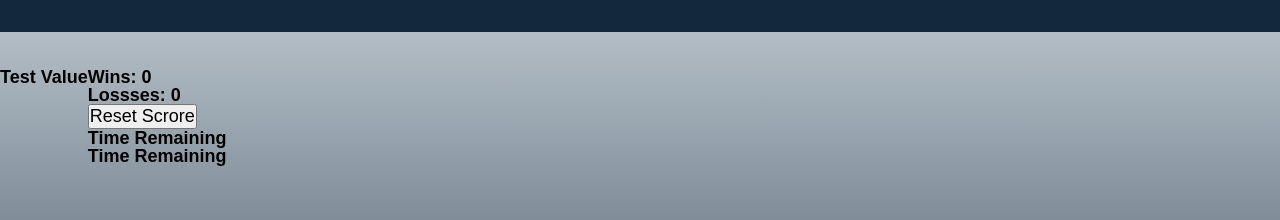
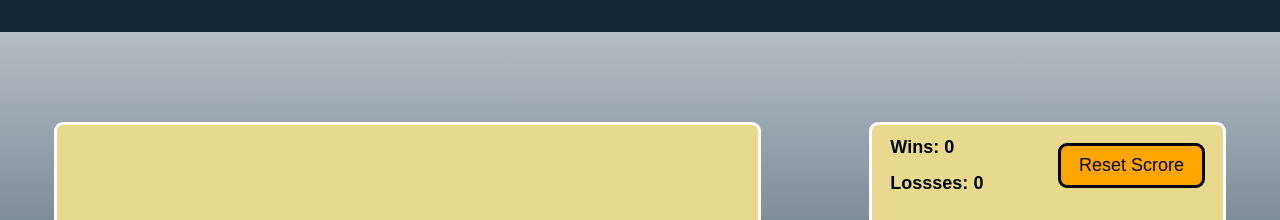
Before and after one commit to NileshPatel83/Word-Guess-Game, a plain HTML site: page index.html in a window 1280 px wide. Shown: the part 184-404 px from the top of the page. Drawn offline with Linux system fonts and the light colour scheme.

Commit message:
Style added.

```diff
--- a/assets/css/style.css
+++ b/assets/css/style.css
@@ -1,6 +1,7 @@
 :root{
     --white-color:  #ffffff;
     --header-background-color: rgb(20,40,60);
+    --line-height: 20rem;
 }
 
 *{
@@ -10,7 +11,7 @@
 }
 
 body{
-    background-image:  linear-gradient(rgb(237, 244, 248) 0%, rgb(21, 41, 61) 100%);
+    background:  linear-gradient(rgb(237, 244, 248) 0%, rgb(21, 41, 61) 100%);
 }
 
 header{
@@ -32,9 +33,10 @@ main{
     flex-direction: row;
     flex-wrap: wrap;
     margin-top: 2rem;
+    align-items: center;
 }
 
-#start-button{
+#start-button, #reset-button{
     margin: 1rem auto;
     padding: 0.5rem 3rem;
     background-color: orange;
@@ -44,3 +46,87 @@ main{
     border: black solid 0.2rem;
     border-radius: 0.5rem;
 }
+
+.lhs-card, .rhs-card{
+    background-color: rgb(231, 217, 141);
+    border: var(--white-color) solid 0.2rem;
+    border-radius: 0.5rem;
+    margin: 3rem;
+    height: var(--line-height);
+}
+
+.lhs-card{
+    flex: 2;
+    text-align: center;
+}
+
+.rhs-card{
+    flex: 1;
+    display: flex;
+    flex-direction: column;
+    flex-wrap: wrap;
+}
+
+#day-name{
+    font-size: 3rem;
+    line-height: var(--line-height);
+}
+
+#reset-button{
+    font-size: 1rem;
+    padding: 0.5rem 1rem;
+}
+
+.time-remaining{
+    background-color: var(--header-background-color);
+    text-align: center;
+    padding: 2rem;
+    margin: 1rem;
+    border: var(--white-color) solid 0.2rem;
+    border-radius: 0.5rem;
+    flex: 2;
+}
+
+#time-left{
+    font-size: 3rem;
+    line-height: 4rem;
+    color: var(--white-color);
+    margin-bottom: 1rem;
+}
+
+#time-note{
+    font-size: 1rem;
+    line-height: 1rem;
+    color: var(--white-color);
+}
+
+.result{
+    display: flex;
+    flex-direction: row;
+    flex-wrap: wrap;
+    align-items: center;
+    line-height: 2rem;
+    position: relative;
+    flex: 1;
+}
+
+.result-count{
+    margin-left: 1rem;
+}
+
+.result button {
+    position: absolute;
+   right: 1rem;
+}
+
+@media screen and (max-width: 1200px) {
+
+    main{
+        flex-direction: column;
+    }
+
+    .lhs-card, .rhs-card{
+        display: block;
+        width: 70%;
+    }
+}
--- a/assets/js/script.js
+++ b/assets/js/script.js
@@ -1,12 +1,13 @@
 var startButton = document.getElementById("#start-button");
 var resetButton = document.getElementById("#reset-button");
-var value = document.getElementById("#value");
-var wins = document.getElementById("#wins");
-var losses = document.getElementById("#losses");
+var dayName = document.getElementById("#day-name");
+var winCount = document.getElementById("#wins");
+var lossCount = document.getElementById("#losses");
+var timeLeft = document.getElementById("#time-left");
 
-startButton.addEventListener("click", function(){
-    // Start the timer.
+// startButton.addEventListener("click", function(){
+//     // Start the timer.
 
 
-    // Display random word.
-});
+//     // Display random word.
+// });
--- a/index.html
+++ b/index.html
@@ -8,30 +8,30 @@
 </head>
 <body>
     <header>
-        <h1>Word Guess Game</h1>
+        <h1>Day Name Guess Game</h1>
         <button id="start-button">Start</button>
     </header>
 
     <main>
         <div class="lhs-card">
-            <h2 id = "Value">Test Value</h2>
+            <h2 id = "day-name">Day Name</h2>
         </div>
 
         <div class="rhs-card">
-            <div>
-                <h2 id="wins">Wins: 0</h2>
-                <h2 id="losses">Lossses: 0</h2>
+            <div class="result">
+                <div class="result-count">
+                    <h2>Wins: <span id="wins">0</span></h2>
+                    <h2>Lossses: <span id="losses">0</span></h2>
+                </div>
                 <button id="reset-button">Reset Scrore</button>
             </div>
-            <div>
-                <h2>Time Remaining</h2>
-                <h2>Time Remaining</h2>
+            <div class="time-remaining">
+                <h2 id="time-left">10</h2>
+                <h2 id="time-note">seconds remaining</h2>
             </div>
         </div>
     </main>
 
     <footer></footer>
-
-    <script src="./assets/js/script.js"></script>
 </body>
 </html>
```
